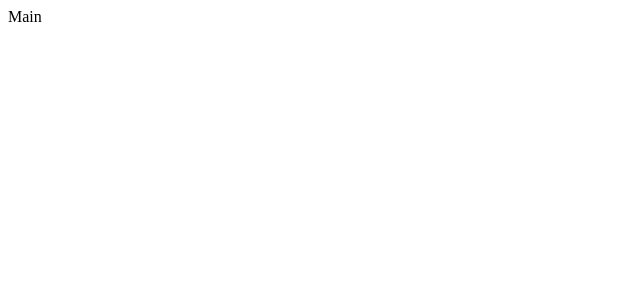
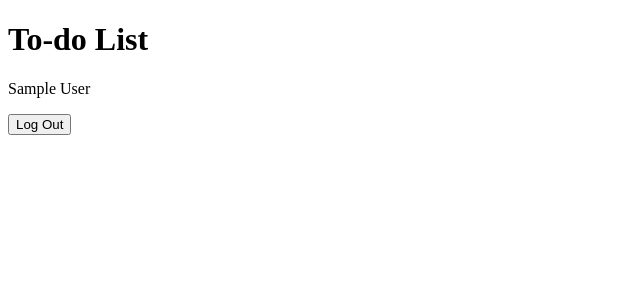
Before and after one commit to Victorhbm/ebytr, a React (Create React App) app in the folder frontend/: page / in a window 1280 px wide. Shown: the top 300 px of the page, without its empty margins (0-640 px from the left). Built offline with nearby package versions, Linux system fonts and the light colour scheme; sample sign-in values are in the browser's storage.

Commit message:
feat: add Header component to main page

```diff
--- a/frontend/src/pages/Main.jsx
+++ b/frontend/src/pages/Main.jsx
@@ -1,8 +1,10 @@
+import Header from "../components/Header";
+
 function Main() {
   return (
-    <main>
-      Main
-    </main>
+    <>
+      <Header />
+    </>
   )
 }
 
```
